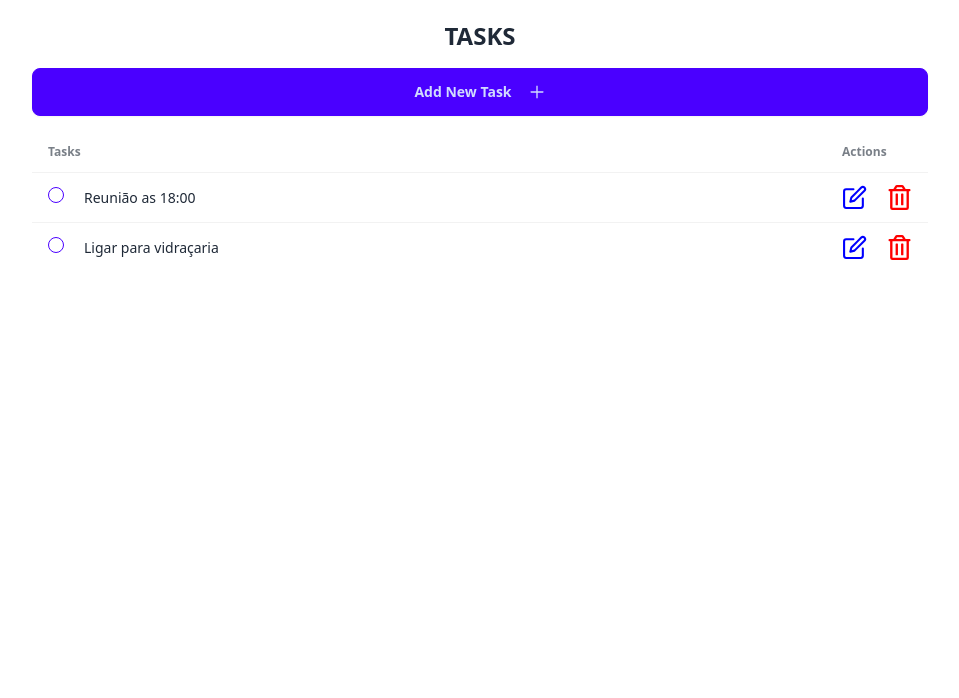
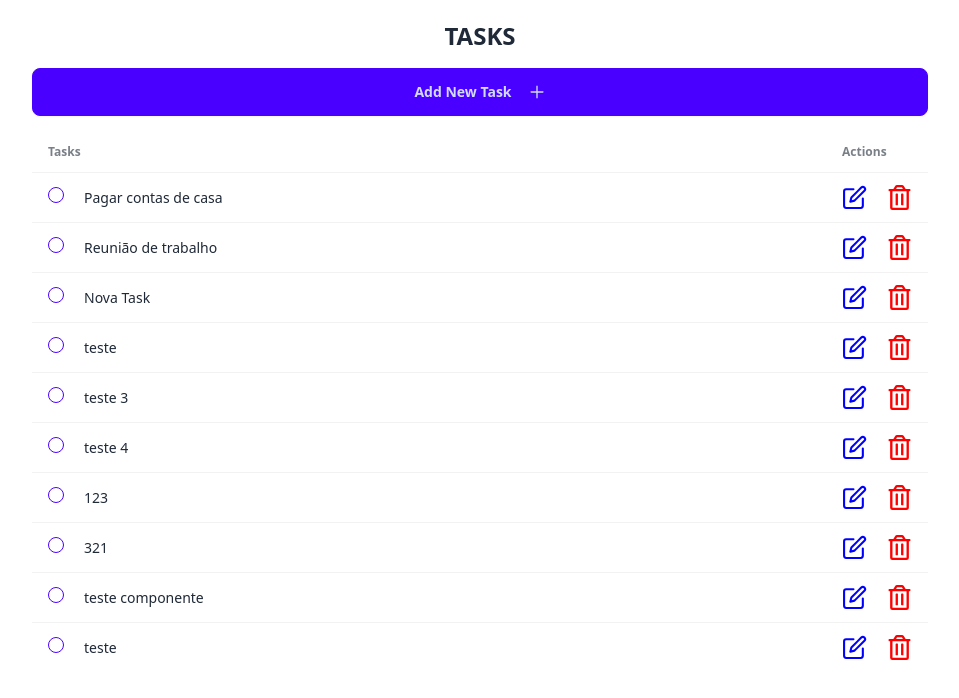
Before and after one commit to treinaweb/treinaweb-better-auth, a Next.js app: page / in a window 1280 px wide. Shown: the top 698 px of the page, without its empty margins (160-1119 px from the left). Built offline with nearby package versions, Linux system fonts and the light colour scheme; data requests are answered from the project's data file.

Commit message:
task componente

```diff
--- a/api.ts
+++ b/api.ts
@@ -14,11 +14,12 @@ export async function createTask(todo: ITask): Promise<ITask> {
   return await res.json();
 }
 
-/* async function getAllTasks() {
-  // Fetch all tasks from the database
+export async function getAllTasks() {
+  const res = await fetch(`${baseUrl}/tasks`, { cache: "no-store" });
+  return res.json();
 }
 
-async function updateTask() {
+/* async function updateTask() {
   // Update a task in the database
 }
 
--- a/app/components/AddTask.tsx
+++ b/app/components/AddTask.tsx
@@ -52,6 +52,7 @@ const AddTask = () => {
     if(state.success) {
       setModalOpen(false);
       router.refresh();
+      state.success = false;
     }
   }, [state.success, router]);
 
@@ -68,7 +69,7 @@ const AddTask = () => {
      <form action={formAction}>
       <h3 className="font-bold text-lg">Add New Task</h3>
       {state.message && (
-        <p className={state.success ? "text-green-500" : "text-red-500"}>
+        <p className={(state.message === 'Task criada com sucesso!') ? "text-green-500" : "text-red-500"}>
           {state.message}
         </p>
       )}
--- /dev/null
+++ b/app/components/Task.tsx
@@ -0,0 +1,33 @@
+"use client";
+
+import { ITask } from "@/types/ITask";
+import { useState } from "react";
+import { FaRegTrashAlt } from "react-icons/fa";
+import { FiEdit } from "react-icons/fi";
+
+interface TaskProps {
+  task: ITask
+}
+
+export function Task({ task }: TaskProps) {
+  const [isTaskDone, setIsTaskDone] = useState(false);
+
+  return (
+    <tr key={task.id}>
+     <td className="w-full">
+       <input
+         type="checkbox"
+         checked={isTaskDone}
+         className="checkbox checkbox-xs mr-5 checkbox-primary"
+         onChange={() => setIsTaskDone(!isTaskDone)}
+       />
+       <span style={{textDecoration: isTaskDone ? "line-through" : "none"}}>
+        {task.text}</span>
+     </td>
+     <td className="flex gap-5">
+       <FiEdit color="blue" size={25}/>
+       <FaRegTrashAlt color="red" size={25} />
+     </td>
+   </tr>
+  )
+}
--- /dev/null
+++ b/app/components/TaskList.tsx
@@ -0,0 +1,25 @@
+import { getAllTasks } from "@/api";
+import { ITask } from "@/types/ITask";
+import { Task } from "./Task";
+
+export async function TaskList() {
+  const tasks = await getAllTasks();
+
+  return (
+    <div className="overflow-x-auto">
+          <table className="table w-full">
+            <thead>
+              <tr>
+                <th>Tasks</th>
+                <th>Actions</th>
+              </tr>
+            </thead>
+            <tbody>
+              {tasks.map((task: ITask) => (
+                <Task key={task.id}  task={task}/>
+              ))}
+            </tbody>
+          </table>
+        </div>
+  )
+}
--- a/app/page.tsx
+++ b/app/page.tsx
@@ -1,6 +1,5 @@
-import { FaRegTrashAlt } from "react-icons/fa";
-import { FiEdit } from "react-icons/fi";
 import AddTask from "./components/AddTask";
+import { TaskList } from "./components/TaskList";
 
 export default function Home() {
   return (
@@ -8,44 +7,7 @@ export default function Home() {
       <div className="text-center my-5 flex flex-col gap-4">
         <h1 className=" text-2xl font-bold">TASKS</h1>
         <AddTask />
-        <div className="overflow-x-auto">
-          <table className="table w-full">
-            <thead>
-              <tr>
-                <th>Tasks</th>
-                <th>Actions</th>
-              </tr>
-            </thead>
-            <tbody>
-              <tr key={'0000'}>
-                <td className="w-full">
-                  <input
-                    type="checkbox"
-                    className="checkbox checkbox-xs mr-5 checkbox-primary"
-                  />
-                  <span>Reunião as 18:00</span>
-                </td>
-                <td className="flex gap-5">
-                  <FiEdit color="blue" size={25}/>
-                  <FaRegTrashAlt color="red" size={25} />
-                </td>
-              </tr>
-              <tr key={'0001'}>
-                <td className="w-full">
-                  <input
-                    type="checkbox"
-                    className="checkbox checkbox-xs mr-5 checkbox-primary"
-                  />
-                  <span>Ligar para vidraçaria</span>
-                </td>
-                <td className="flex gap-5">
-                  <FiEdit color="blue" size={25}/>
-                  <FaRegTrashAlt color="red" size={25} />
-                </td>
-              </tr>
-            </tbody>
-          </table>
-        </div>
+        <TaskList />
       </div>
     </main>
   );
--- a/data/tasks.json
+++ b/data/tasks.json
@@ -9,12 +9,36 @@
       "text": "Reunião de trabalho"
     },
     {
-      "id": "f271a9d6-f049-48eb-9aca-458dfd8fb12e",
+      "id": "a7fa0344-1a1b-4915-8fc5-89bee3b792ef",
+      "text": "Nova Task"
+    },
+    {
+      "id": "33ae3151-f104-4d58-9533-3ab6172905dd",
+      "text": "teste"
+    },
+    {
+      "id": "865202a8-8e4e-4a1b-b03a-d4c746ea4079",
+      "text": "teste 3"
+    },
+    {
+      "id": "3e8024ce-fb26-4806-9a94-4e928d8aea84",
+      "text": "teste 4"
+    },
+    {
+      "id": "8116e971-8426-4895-baaa-094b6d96e89e",
       "text": "123"
     },
     {
-      "id": "16995c40-5e0b-4daf-834f-fce7011e91ec",
+      "id": "b6d8335d-1e03-4afc-be1e-eac680141128",
       "text": "321"
+    },
+    {
+      "id": "70368e3d-120c-4580-82b0-eabc425e7aeb",
+      "text": "teste componente"
+    },
+    {
+      "id": "e65d98a6-3f57-43ff-8a0d-7653eb9860f4",
+      "text": "teste"
     }
   ]
 }
```
